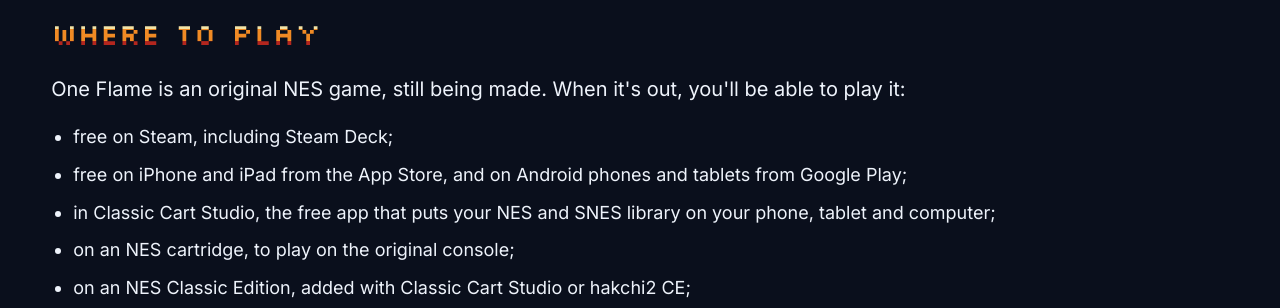
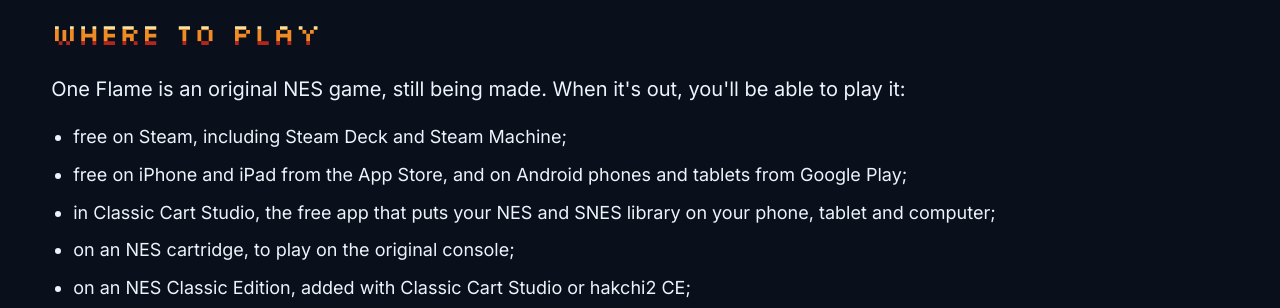
Before and after one commit to Rance9/OneFlameGame.com, an Astro site: page / in a window 1280 px wide. Shown: the part 3800-4108 px from the top of the page. Built offline with nearby package versions, Linux system fonts and the light colour scheme; Astro itself is replaced by a stand-in of ours; no server answers.

Commit message:
Name Steam Machine in the Where to play list

```diff
--- a/src/pages/index.astro
+++ b/src/pages/index.astro
@@ -50,7 +50,7 @@ const latest = (await getPosts()).slice(0, 3);
 <h2>Where to play</h2>
 <p class="lead">One Flame is an original NES game, still being made. When it's out, you'll be able to play it:</p>
 <ul>
-<li>free on Steam, including Steam Deck;</li>
+<li>free on Steam, including Steam Deck and Steam Machine;</li>
 <li>free on iPhone and iPad from the App Store, and on Android phones and tablets from Google Play;</li>
 <li>in Classic Cart Studio, the free app that puts your NES and SNES library on your phone, tablet and computer;</li>
 <li>on an NES cartridge, to play on the original console;</li>
```
